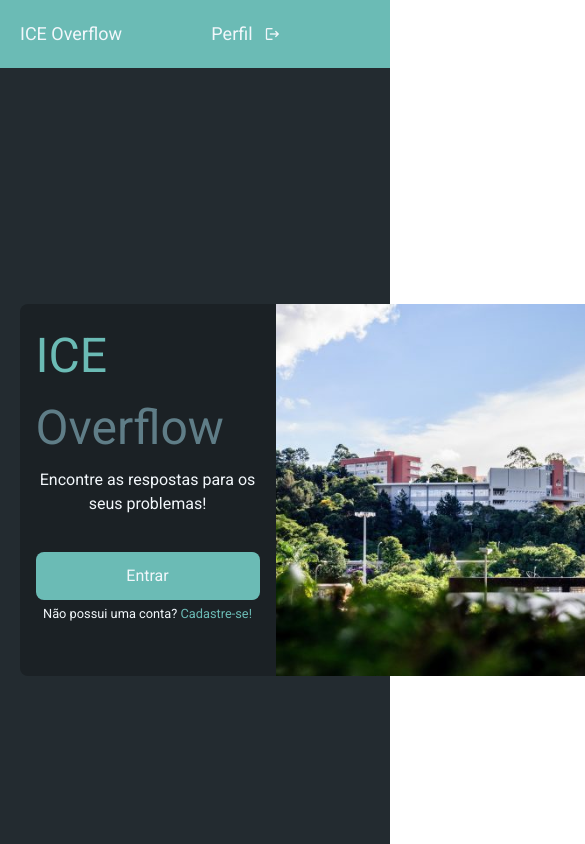
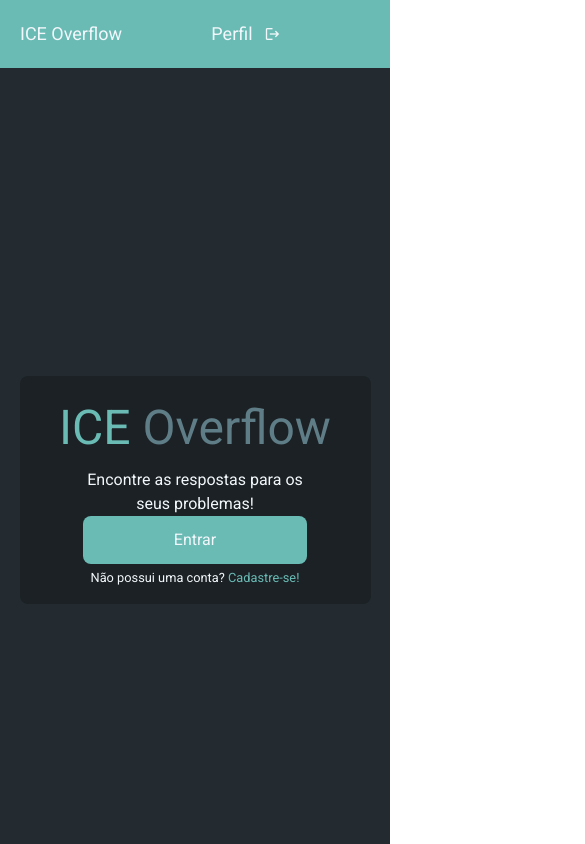
Before and after one commit to isa56/dcc117-ice-overflow, a Vue app in the folder frontend-vue/: page / in a window 390 px wide. Shown: the top 844 px of the page, 585 px wide, since content can reach past the window. Built offline with nearby package versions, Linux system fonts and the light colour scheme.

Commit message:
fixed image responsivity

```diff
--- a/frontend-vue/src/views/HomeView.vue
+++ b/frontend-vue/src/views/HomeView.vue
@@ -18,8 +18,8 @@
             </small>
           </div>
         </div>
-        <div class="bg-no-repeat bg-right-bottom">
-          <img src="../assets/img/iceImagem.jpg" class="object-cover h-full w-auto max-w-[35rem] rounded-r-lg">
+        <div id= "img-home" class="bg-no-repeat bg-right-bottom">
+          <img src="../assets/img/iceImagem.jpg" class="object-contain h-full w-full hover:object-scale-down">
         </div>
       </div>
     </div>
@@ -43,4 +43,9 @@ export default {
 </script>
 
 <style scoped>
+@media only screen and (max-width: 768px) {
+    #img-home {
+        display: none;
+    }
+}
 </style>
```
